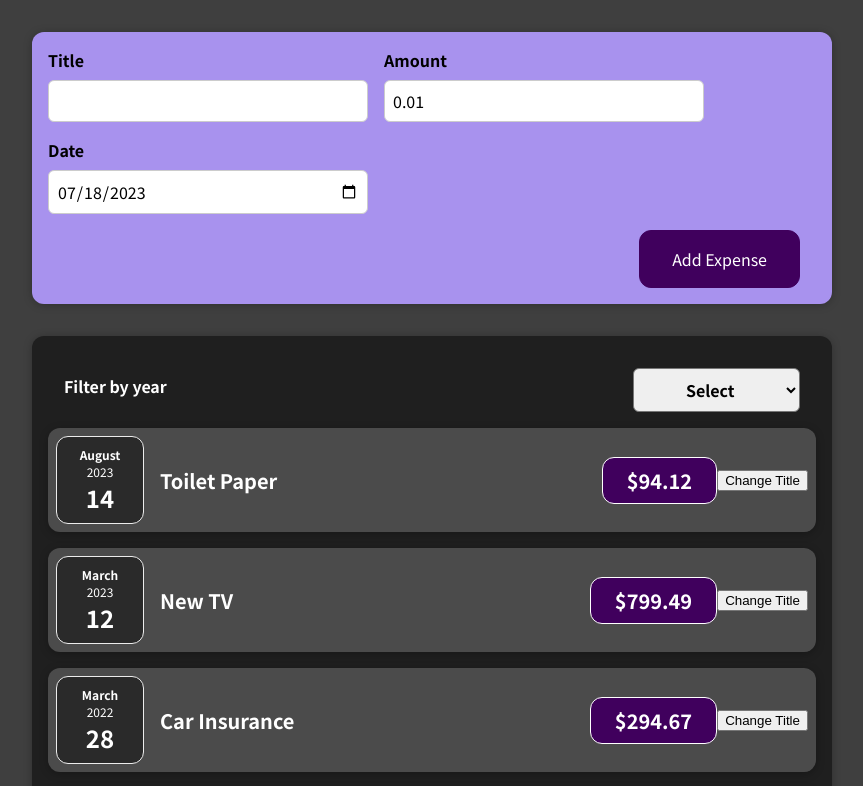
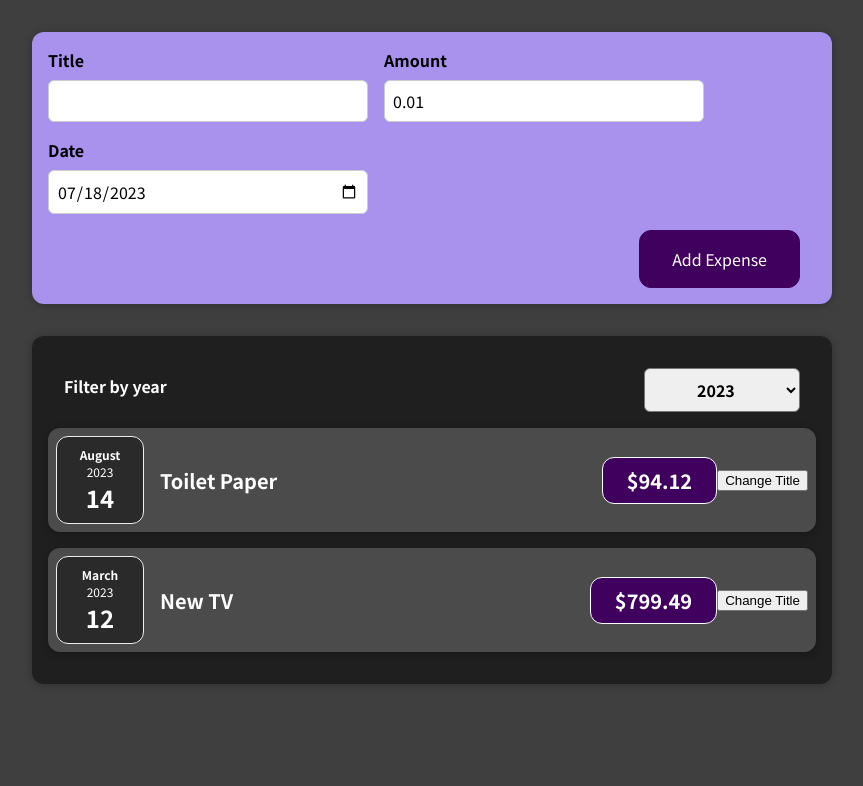
Before and after one commit to lhk3337/reactProject, a React (Create React App) app: page / in a window 1280 px wide. Shown: the top 786 px of the page, without its empty margins (208-1071 px from the left). Built offline with nearby package versions, Linux system fonts and the light colour scheme.

Commit message:
[FIX] filtering handler 수정하기

```diff
--- a/src/components/Expenses.css
+++ b/src/components/Expenses.css
@@ -7,3 +7,10 @@
   border-radius: 12px;
   box-shadow: 0 1px 8px rgba(0, 0, 0, 0.25);
 }
+.alert_message {
+  color: white;
+  text-align: center;
+  font-size: 1.2rem;
+  font-weight: bold;
+  padding: 30px 0px;
+}
--- a/src/components/Expenses.js
+++ b/src/components/Expenses.js
@@ -4,23 +4,36 @@ import ExpenseItem from "./ExpenseItem";
 import ExpensesFilter from "./ExpensesFilter";
 import Card from "./Card";
 const Expenses = ({ data }) => {
-  const [filterData, setFilterData] = useState(data);
+  const [filterYear, setFilterYear] = useState(new Date().getFullYear());
+  const DropdownChangeHandler = (selectedYear) => {
+    setFilterYear(selectedYear);
+  };
+  const filtedExpensee = data.filter((value) => value.date.getFullYear() === +filterYear);
 
-  const DropdownChangeHandler = (selectedData) => {
-    if (selectedData === "all") {
-      setFilterData(data);
-    } else {
-      const filtedExpensee = data.filter((value) => value.date.getFullYear() === +selectedData);
-      setFilterData(filtedExpensee);
-    }
-  };
+  const resultExpesnseContent =
+    filtedExpensee.length === 0 ? (
+      <p className="alert_message">No expense found for the year.</p>
+    ) : (
+      <>
+        {filtedExpensee.map((item) => (
+          <ExpenseItem key={item.id} {...item} />
+        ))}
+      </>
+    );
+
+  /**
+   *
+   * ! useState는 React 컴포넌트 안에서 상태를 관리하는 훅으로, 컴포넌트가 렌더링될 때 한 번 초기화되고, 이후 해당 상태를 변경하는 함수를 제공합니다.
+   * ! useState를 통해 선언한 상태 변수는 컴포넌트 함수가 호출되는 시점에 한 번 초기화되며, 이후에는 해당 변수가 변경되더라도 함수가 다시 호출되지 않습니다.
+   * ! 그렇기 때문에 input에 입력한 데이터가 추가되지 않고 그 초기화된 data만 남아 있어서,
+   * TODO const [filterData, setFilterData] = useState(data);을 삭제하고, 새로운 변수를 생성하여 filtering된 값을 적용하여 사용하였습니다.
+   */
+
   return (
     <>
       <Card className="expenses">
         <ExpensesFilter onDropdownChangeHandler={DropdownChangeHandler} />
-        {filterData.map((item) => (
-          <ExpenseItem key={item.id} {...item} />
-        ))}
+        {resultExpesnseContent}
       </Card>
     </>
   );
--- a/src/components/ExpensesFilter.js
+++ b/src/components/ExpensesFilter.js
@@ -10,8 +10,7 @@ const ExpensesFilter = ({ onDropdownChangeHandler }) => {
     <div className="expenses-filter">
       <div className="expenses-filter__control">
         <label>Filter by year</label>
-        <select defaultValue="all" onChange={changeHandler}>
-          <option value="all">Select</option>
+        <select defaultValue="2023" onChange={changeHandler}>
           <option value="2023">2023</option>
           <option value="2022">2022</option>
           <option value="2021">2021</option>
```
